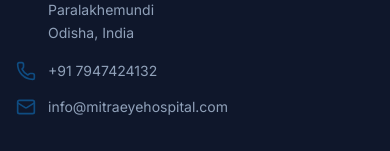
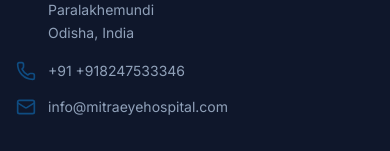
Before and after one commit to abhiram82806-svd/mitra-eye-hospital, a React (Vite) app: page / in a window 390 px wide. Shown: the part 9591-9742 px from the top of the page. Built offline with nearby package versions, Linux system fonts and the light colour scheme.

Commit message:
updated phone number

```diff
--- a/src/components/Footer.tsx
+++ b/src/components/Footer.tsx
@@ -72,8 +72,8 @@
               </li>
               <li className="flex items-center gap-3">
                 <Phone className="w-5 h-5 text-primary shrink-0" />
-                <a href="tel:+917947424132" className="text-sm text-slate-400 hover:text-white transition-colors">
-                  +91 7947424132
+                <a href="tel:+918247533346" className="text-sm text-slate-400 hover:text-white transition-colors">
+                  +91 +918247533346
                 </a>
               </li>
               <li className="flex items-center gap-3">
--- a/src/components/Hero.tsx
+++ b/src/components/Hero.tsx
@@ -105,7 +105,7 @@
 
               {/* CALL BUTTON */}
               <a
-                href="tel:+917947424132"
+                href="tel:+91+918247533346"
                 className="bg-white text-slate-700 border border-slate-200 px-8 py-4 rounded-xl font-medium hover:bg-slate-50 hover:border-slate-300 transition-all flex items-center justify-center gap-2 text-lg"
               >
                 <Phone className="w-5 h-5" />
```
